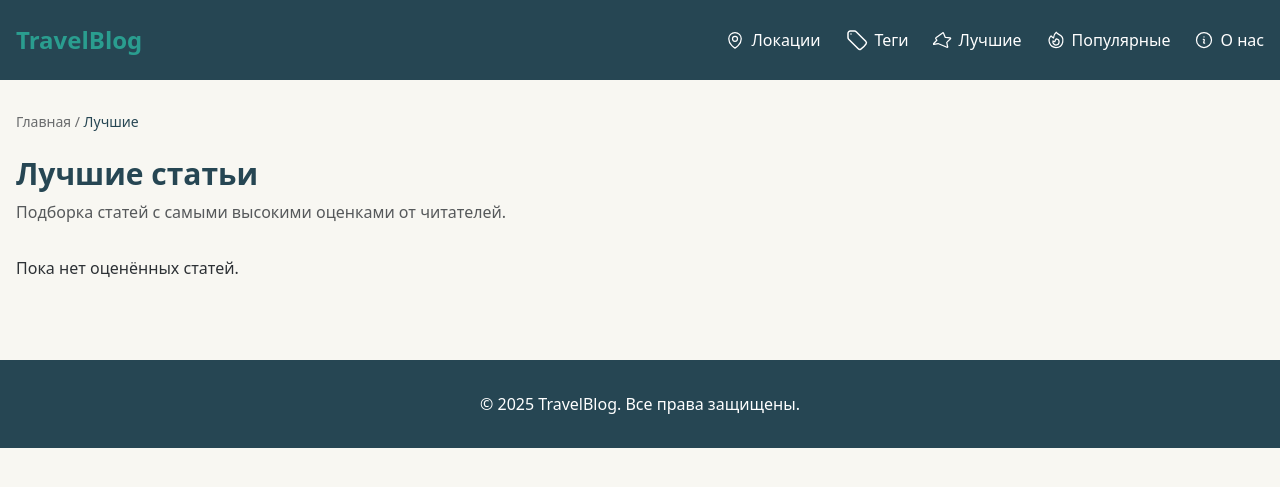
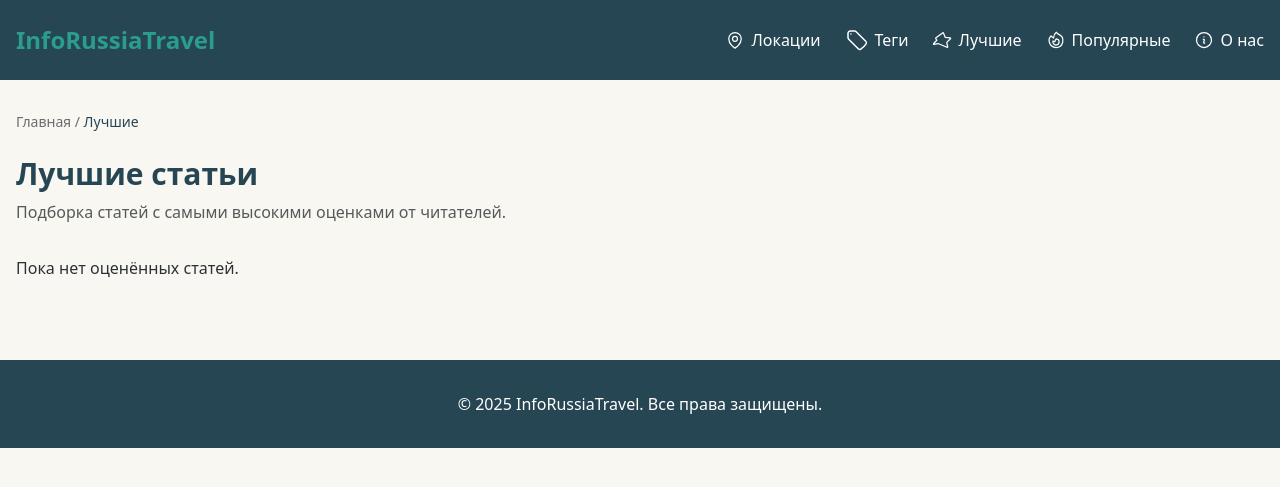
Before and after one commit to dezhik74/KAZAN, a Django app: template blog/templates/blog/best_posts.html in a window 1280 px wide. Shown: the top 487 px of the page. Run offline with Django 5.2, Linux system fonts and the light colour scheme; the template is opened without the code that fills it, so the values that code supplies are empty; style sheets or scripts are compiled from the project's sources.

Commit message:
0.1.12 TravelBlog -> InfoRussiaTravel everywhere.

```diff
--- a/blog/templates/blog/about_page.html
+++ b/blog/templates/blog/about_page.html
@@ -1,6 +1,6 @@
 <!-- blog/templates/blog/about_page.html -->
 {% extends "base.html" %}
-{% block title %}{{ page.title }} — TravelBlog{% endblock %}
+{% block title %}{{ page.title }} — InfoRussiaTravel{% endblock %}
 {% block meta_description %}
     <meta name="description" content="{{ page.meta_description|default:page.title }}"/>
 {% endblock %}
--- a/blog/templates/blog/best_posts.html
+++ b/blog/templates/blog/best_posts.html
@@ -1,6 +1,6 @@
 <!-- blog/templates/blog/best_posts.html -->
 {% extends "base.html" %}
-{% block title %}Лучшие статьи — TravelBlog{% endblock %}
+{% block title %}Лучшие статьи — InfoRussiaTravel{% endblock %}
 {% block meta_description %}
     <meta name="description" content="Топ-10 самых высокооценённых статей в нашем блоге о путешествиях по России."/>
 {% endblock %}
--- a/blog/templates/blog/location_detail.html
+++ b/blog/templates/blog/location_detail.html
@@ -2,7 +2,7 @@
 {% extends "base.html" %}
 
 {% block title %}
-    {% if full_title %}{{ full_title }}{% else %}{{ location.name }}{% endif %} — TravelBlog
+    {% if full_title %}{{ full_title }}{% else %}{{ location.name }}{% endif %} — InfoRussiaTravel
 {% endblock %}
 
 {% block meta_description %}
--- a/blog/templates/blog/location_root.html
+++ b/blog/templates/blog/location_root.html
@@ -1,7 +1,7 @@
 <!-- blog/templates/blog/location_root.html -->
 {% extends "base.html" %}
 
-{% block title %}Локации — TravelBlog{% endblock %}
+{% block title %}Локации — InfoRussiaTravel{% endblock %}
 
 {% block meta_description %}
   <meta name="description" content="Исследуйте локации: от регионов до улиц и достопримечательностей." />
--- a/blog/templates/blog/popular_posts.html
+++ b/blog/templates/blog/popular_posts.html
@@ -1,6 +1,6 @@
 <!-- blog/templates/blog/popular_posts.html -->
 {% extends "base.html" %}
-{% block title %}Популярные статьи — TravelBlog{% endblock %}
+{% block title %}Популярные статьи — InfoRussiaTravel{% endblock %}
 {% block meta_description %}
     <meta name="description" content="Самые читаемые статьи в нашем блоге о путешествиях по России."/>
 {% endblock %}
--- a/blog/templates/blog/post_detail.html
+++ b/blog/templates/blog/post_detail.html
@@ -1,7 +1,7 @@
 <!-- blog/templates/blog/post_detail.html -->
 {% extends "base.html" %}
 
-{% block title %}{{ post.title }} — TravelBlog{% endblock %}
+{% block title %}{{ post.title }} — InfoRussiaTravel{% endblock %}
 
 {% block meta_description %}
     <meta name="description" content="{{ post.meta_description|default:post.content_markdown|truncatewords:30 }}"/>
--- a/blog/templates/blog/post_list.html
+++ b/blog/templates/blog/post_list.html
@@ -2,7 +2,7 @@
 {% extends "base.html" %}
 
 {% block title %}
-    {% if full_title %}{{ full_title }}{% else %}Путешествия и локации{% endif %} — TravelBlog
+    {% if full_title %}{{ full_title }}{% else %}Путешествия и локации{% endif %} — InfoRussiaTravel
 {% endblock %}
 
 {% block content %}
--- a/blog/templates/blog/tag_detail.html
+++ b/blog/templates/blog/tag_detail.html
@@ -2,7 +2,7 @@
 {% extends "base.html" %}
 
 {% block title %}
-    {% if full_title %}{{ full_title }}{% else %}{{ tag.name }} — Теги{% endif %} — TravelBlog
+    {% if full_title %}{{ full_title }}{% else %}{{ tag.name }} — Теги{% endif %} — InfoRussiaTravel
 {% endblock %}
 
 {% block meta_description %}
--- a/blog/templates/blog/tag_list.html
+++ b/blog/templates/blog/tag_list.html
@@ -1,6 +1,6 @@
 <!-- blog/templates/blog/tag_list.html -->
 {% extends "base.html" %}
-{% block title %}Теги — TravelBlog{% endblock %}
+{% block title %}Теги — InfoRussiaTravel{% endblock %}
 {% block meta_description %}
   <meta name="description" content="Исследуйте статьи по темам: горы, музеи, кухня, природа и многое другое." />
 {% endblock %}
--- a/templates/404.html
+++ b/templates/404.html
@@ -1,6 +1,6 @@
 <!-- templates/404.html -->
 {% extends "base.html" %}
-{% block title %}Страница не найдена — TravelBlog{% endblock %}
+{% block title %}Страница не найдена — InfoRussiaTravel{% endblock %}
 {% block meta_description %}
   <meta name="description" content="Запрашиваемая страница не существует. Вернитесь на главную и найдите нужную статью." />
 {% endblock %}
--- a/templates/base.html
+++ b/templates/base.html
@@ -11,7 +11,7 @@
     <link rel="canonical" href="{{ request.build_absolute_uri }}" />
     <link rel="stylesheet" href="{% static 'css/output.css' %}">
     <script src="https://unpkg.com/htmx.org@2.0.2"></script>
-    <title>{% block title %}TravelBlog{% endblock %}</title>
+    <title>{% block title %}InfoRussiaTravel{% endblock %}</title>
     <!-- CSRF для HTMX -->
     <meta name="csrf-token" content="{{ csrf_token }}">
     {% block extra_css %}{% endblock %}
@@ -19,7 +19,7 @@
 <body class="bg-background text-text-body">
 <header class="bg-secondary text-white z-50">
     <div class="container mx-auto px-4 py-4 flex justify-between items-center h-20">
-        <a href="/" class="text-2xl font-bold text-primary">TravelBlog</a>
+        <a href="/" class="text-2xl font-bold text-primary">InfoRussiaTravel</a>
         <!-- Десктопное меню -->
         <nav class="hidden md:block">
             <ul class="flex space-x-6">
@@ -163,7 +163,7 @@
 
 <footer class="bg-secondary text-white py-8 mt-12">
     <div class="container mx-auto px-4 text-center">
-        <p>© 2025 TravelBlog. Все права защищены.</p>
+        <p>© 2025 InfoRussiaTravel. Все права защищены.</p>
     </div>
 </footer>
 
```
Also changed, not shown: README.md.
